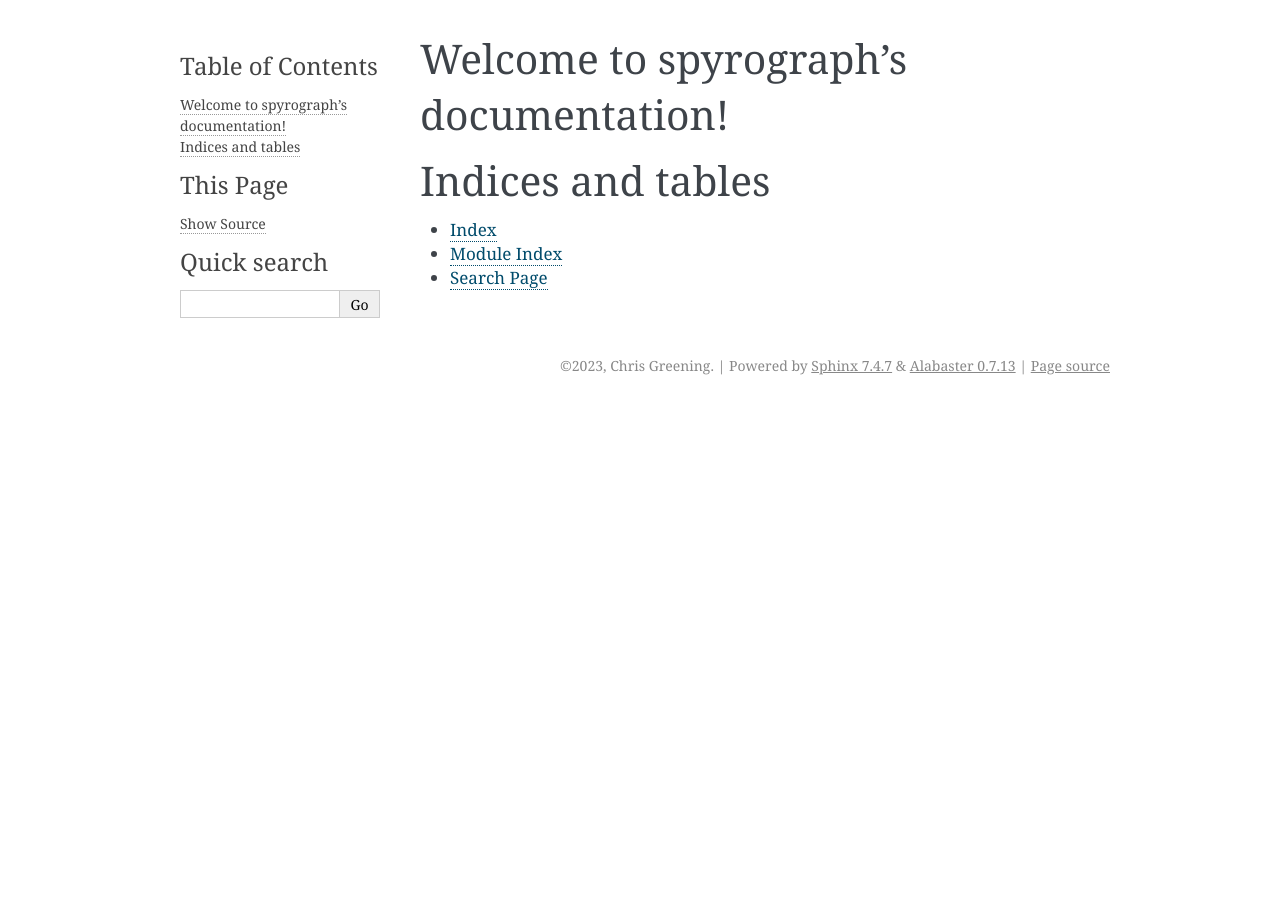
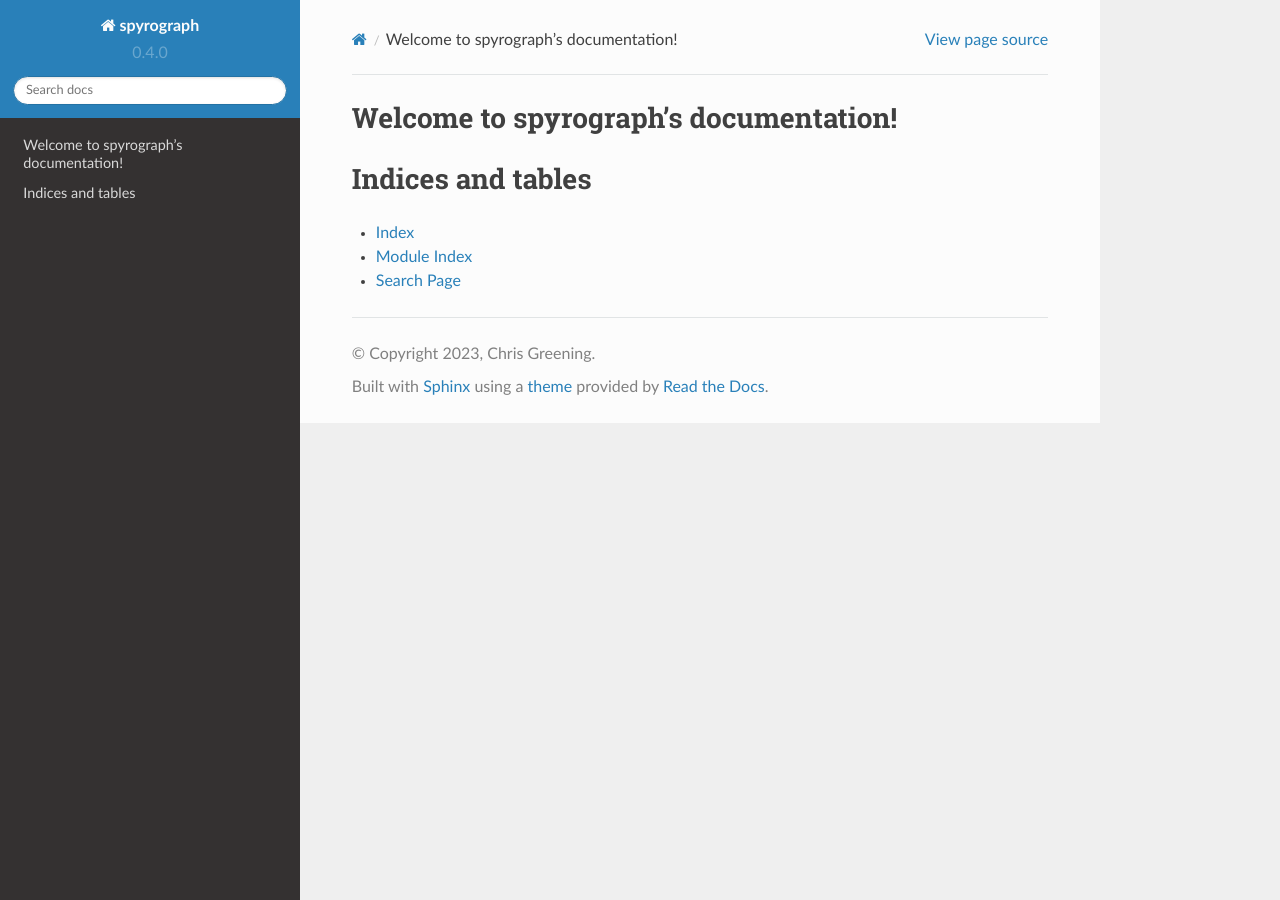
Before and after one commit to chris-greening/spyrograph, a Sphinx documentation site: the page built from docs/source/index.rst, in a window 1280 px wide. Built offline with Sphinx 7.4.7 and the Read the Docs theme 2.0.0, drawn with Linux system fonts in a browser that asks for light colours; the version number is read from the project's files by our own code; part of the change alters nothing that is shown.

```diff
--- a/docs/source/conf.py
+++ b/docs/source/conf.py
@@ -12,7 +12,9 @@
 #
 # import os
 # import sys
-# sys.path.insert(0, os.path.abspath('.'))
+sys.path.insert(0, os.path.abspath('..'))
+sys.path.insert(0, os.path.abspath('../spyrograph'))
+
 
 
 # -- Project information -----------------------------------------------------
@@ -31,7 +33,13 @@ release = '0.4.0'
 # extensions coming with Sphinx (named 'sphinx.ext.*') or your custom
 # ones.
 extensions = [
+    'sphinx.ext.autodoc',
+    'sphinx.ext.napoleon',
+    'sphinx.ext.autosummary',
+    'sphinx.ext.intersphinx'
 ]
+autosummary_generate = True
+add_module_names = False
 
 # Add any paths that contain templates here, relative to this directory.
 templates_path = ['_templates']
@@ -41,13 +49,21 @@ templates_path = ['_templates']
 # This pattern also affects html_static_path and html_extra_path.
 exclude_patterns = []
 
+# source_suffix = ['.rst', '.md']
+source_suffix = '.rst'
+
+# The master toctree document.
+master_doc = 'index'
+
+# The name of the Pygments (syntax highlighting) style to use.
+pygments_style = None
 
 # -- Options for HTML output -------------------------------------------------
 
 # The theme to use for HTML and HTML Help pages.  See the documentation for
 # a list of builtin themes.
 #
-html_theme = 'alabaster'
+html_theme = 'sphinx_rtd_theme'
 
 # Add any paths that contain custom static files (such as style sheets) here,
 # relative to this directory. They are copied after the builtin static files,
```
